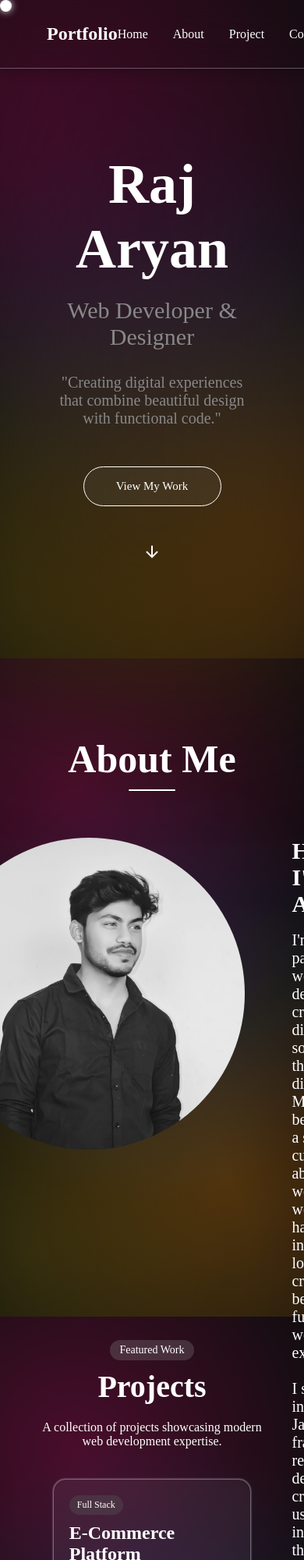
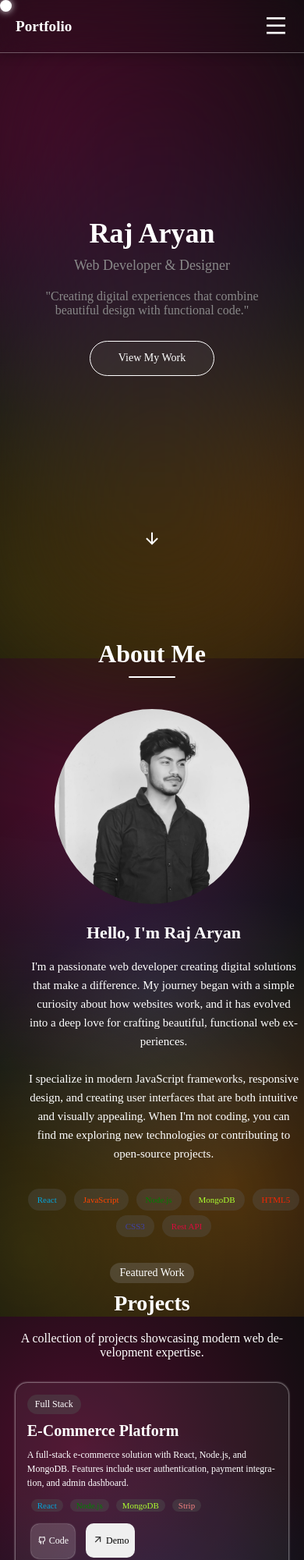
Before and after one commit to Rajaryan99/Portfolio_website_Gsap_locomotive, a website: page index.html in a window 390 px wide. Shown: the top 2000 px of the page at 78% size. Drawn offline with nearby package versions, Linux system fonts and the light colour scheme.

Commit message:
added media query to make to responsive for mobile as well

```diff
--- a/style.css
+++ b/style.css
@@ -641,12 +641,390 @@ body::before {
     color: #888;
 }
 
-/* For phones */
-@media (max-width: 600px) {
-    /* your styles here */
+/* TABLET STYLES (768px - 1024px) */
+@media (max-width: 1024px) {
+    .container {
+        width: 85%;
+    }
+
+    .hero-details h1 {
+        font-size: 60px;
+    }
+
+    .hero-details h2 {
+        font-size: 26px;
+    }
+
+    .divimg img {
+        height: 350px;
+        width: 350px;
+    }
+
+    .aboutText p {
+        font-size: 18px;
+    }
 }
 
-/* For tablets */
+/* TABLET STYLES (max-width: 768px) */
 @media (max-width: 768px) {
-    /* your styles here */
+    .container {
+        width: 90%;
+    }
+
+    /* Navigation */
+    .nav {
+        padding: 20px 30px;
+        justify-content: space-between;
+    }
+
+    .nav .navLinks {
+        display: none;
+    }
+
+    .toggle {
+        display: block !important;
+    }
+
+    /* Hero Section */
+    .hero-details {
+        width: 100%;
+        padding: 10px;
+    }
+
+    .hero-details h1 {
+        font-size: 48px;
+        margin-bottom: 15px;
+    }
+
+    .hero-details h2 {
+        font-size: 22px;
+        margin-bottom: 25px;
+    }
+
+    .hero-details p {
+        font-size: 18px;
+        margin-bottom: 40px;
+    }
+
+    /* About Section */
+    .about {
+        padding-top: 80px;
+        height: auto;
+    }
+
+    .h1text h1 {
+        font-size: 40px;
+    }
+
+    .desc {
+        flex-direction: column;
+        align-items: center;
+        gap: 20px;
+    }
+
+    .divimg img {
+        height: 300px;
+        width: 300px;
+    }
+
+    .aboutText {
+        margin-left: 0;
+        text-align: center;
+        width: 100%;
+    }
+
+    .aboutText h2 {
+        font-size: 26px;
+    }
+
+    .aboutText p {
+        font-size: 16px;
+        line-height: 1.6;
+    }
+
+    .techStack {
+        margin-top: 30px;
+    }
+
+    .techStack span {
+        margin: 5px;
+        font-size: 12px;
+    }
+
+    /* Projects Section */
+    .proHeading h1 {
+        font-size: 35px;
+    }
+
+    .showProjects {
+        padding: 10px;
+        flex-direction: column;
+    }
+
+    .projects {
+        width: 100% !important;
+        margin-bottom: 20px;
+    }
+
+    /* Contact Section */
+    .contack-section {
+        padding: 60px 40px 40px;
+    }
+
+    .contact_heading h1 {
+        font-size: 35px;
+    }
+
+    .contact_heading p {
+        font-size: 18px;
+    }
+
+    .contact-links {
+        width: 100%;
+        padding: 0 40px;
+    }
+
+    .contact-links span {
+        height: 50px;
+        width: 50px;
+    }
+
+    .contact-links a {
+        font-size: 20px;
+    }
 }
+
+/* MOBILE STYLES (max-width: 480px) */
+@media (max-width: 480px) {
+    .container {
+        width: 95%;
+    }
+
+    /* Navigation */
+    .nav {
+        padding: 15px 20px;
+    }
+
+    .nav .port a {
+        font-size: 1.2rem;
+    }
+
+    /* Hero Section */
+    .hero {
+        height: 90vh;
+        padding: 0 10px;
+    }
+
+    .hero-details h1 {
+        font-size: 36px;
+        margin-bottom: 10px;
+    }
+
+    .hero-details h2 {
+        font-size: 18px;
+        margin-bottom: 20px;
+    }
+
+    .hero-details p {
+        font-size: 16px;
+        margin-bottom: 30px;
+        padding: 0 10px;
+    }
+
+    .viewwork button {
+        height: 45px;
+        width: 160px;
+        font-size: 14px;
+    }
+
+    .BtmArrow {
+        margin-top: 400px;
+    }
+
+    /* About Section */
+    .about {
+        padding-top: 60px;
+    }
+
+    .h1text {
+        margin-bottom: 40px;
+    }
+
+    .h1text h1 {
+        font-size: 32px;
+    }
+
+    .divimg img {
+        height: 250px;
+        width: 250px;
+    }
+
+    .aboutText h2 {
+        font-size: 22px;
+    }
+
+    .aboutText p {
+        font-size: 15px;
+        padding: 0 10px;
+    }
+
+    .techStack span {
+        margin: 3px;
+        padding: 8px 12px;
+        font-size: 11px;
+    }
+
+    /* Projects Section */
+    .proHeading h1 {
+        font-size: 28px;
+    }
+
+    .proHeading p {
+        font-size: 16px;
+        padding: 0 10px;
+    }
+
+    .projects {
+        padding: 15px;
+    }
+
+    .projects h2 {
+        font-size: 20px;
+    }
+
+    .projects p {
+        font-size: 12px;
+    }
+
+    .tech span {
+        font-size: 11px;
+        padding: 2px 8px;
+    }
+
+    .btns button {
+        padding: 6px 8px;
+        font-size: 12px;
+    }
+
+    /* Contact Section */
+    .contack-section {
+        padding: 50px 20px 30px;
+    }
+
+    .contact_heading h1 {
+        font-size: 28px;
+    }
+
+    .contact_heading p {
+        font-size: 16px;
+        padding: 0 10px;
+    }
+
+    .contact-btn {
+        height: 50px;
+        width: 200px;
+        font-size: 15px;
+        margin-bottom: 40px;
+    }
+
+    .contact-links {
+        width: 100%;
+        padding: 0 20px;
+        justify-content: space-around;
+    }
+
+    .contact-links span {
+        height: 45px;
+        width: 45px;
+    }
+
+    .contact-links a {
+        font-size: 18px;
+    }
+
+    .footer-line {
+        margin-top: 40px;
+        margin-bottom: 30px;
+    }
+
+    .footer p {
+        font-size: 12px;
+        padding: 0 10px;
+    }
+}
+
+/* SMALL MOBILE STYLES (max-width: 360px) */
+@media (max-width: 360px) {
+    .hero-details h1 {
+        font-size: 30px;
+    }
+
+    .hero-details h2 {
+        font-size: 16px;
+    }
+
+    .hero-details p {
+        font-size: 14px;
+    }
+
+    .viewwork button {
+        height: 40px;
+        width: 140px;
+        font-size: 13px;
+    }
+
+    .divimg img {
+        height: 220px;
+        width: 220px;
+    }
+
+    .aboutText h2 {
+        font-size: 20px;
+    }
+
+    .aboutText p {
+        font-size: 14px;
+    }
+
+    .contact-links {
+        padding: 0 10px;
+    }
+
+    .contact-links span {
+        height: 40px;
+        width: 40px;
+    }
+
+    .contact-links a {
+        font-size: 16px;
+    }
+}
+
+/* Utility classes for better mobile experience */
+@media (max-width: 768px) {
+
+    /* Hide elements that might cause horizontal scroll */
+    body {
+        overflow-x: hidden;
+    }
+
+    /* Ensure images don't overflow */
+    img {
+        max-width: 100%;
+        height: auto;
+    }
+
+    /* Better touch targets for mobile */
+    button,
+    a {
+        min-height: 44px;
+        min-width: 44px;
+    }
+
+    /* Improve text readability on mobile */
+    p,
+    span {
+        word-wrap: break-word;
+        hyphens: auto;
+    }
+}
```
